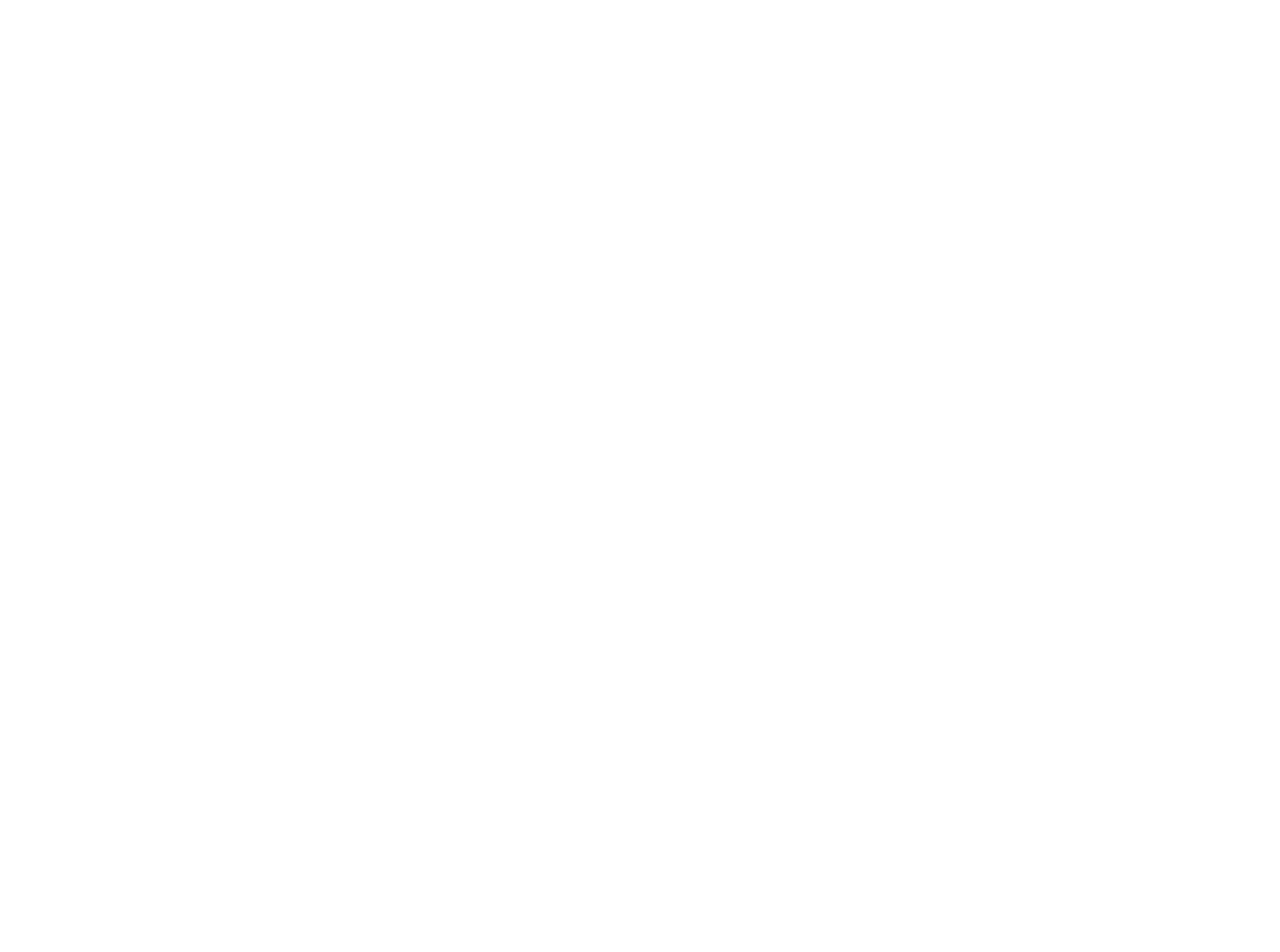
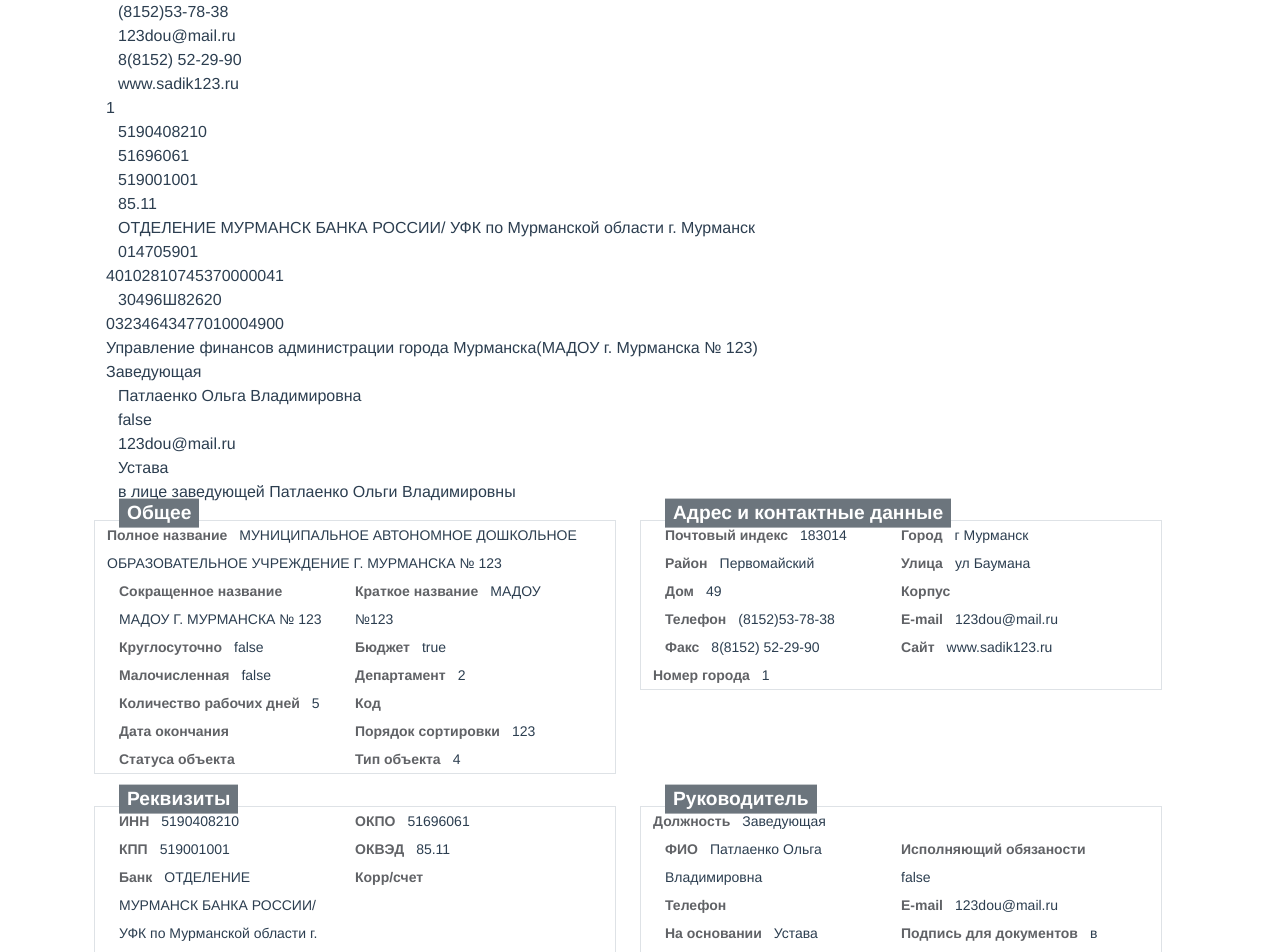
Before and after one commit to alkokaine/cdjs-vue, a Vue app: page / in a window 1280 px wide. Shown: the part 620-1572 px from the top of the page. Before the commit the page ends 800 px from the top, so only its background shows below. Built offline with nearby package versions, Linux system fonts and the light colour scheme.

Commit message:
visual testing

```diff
--- a/src/App.vue
+++ b/src/App.vue
@@ -1,12 +1,29 @@
 <template>
   <div id="app" class="main-app">
     <img alt="Vue logo" src="./assets/logo.png">
+    <div v-if="payload">
+      <cd-props :descriptor="descriptor" :payload="payload"></cd-props>
+      <cd-form class="text-start w-auto" :descriptor="descriptor" :payload="payload"></cd-form>
+    </div>
   </div>
 </template>
 
 <script>
+import example from '@/assets/descriptors'
+import CdProps from './components/cd-props.vue'
+import CdForm from './components/cd-form.vue'
 export default {
   name: 'App',
+  components: {
+    'cd-props': CdProps,
+    'cd-form': CdForm
+  },
+  data () {
+    return {
+      descriptor: example.objectDescriptor,
+      payload: example.object
+    }
+  }
 }
 </script>
 
```
